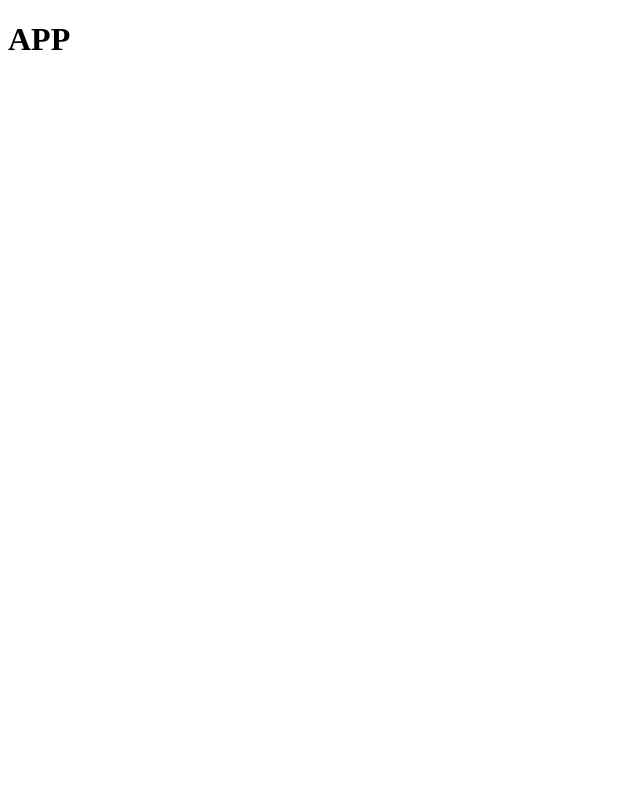
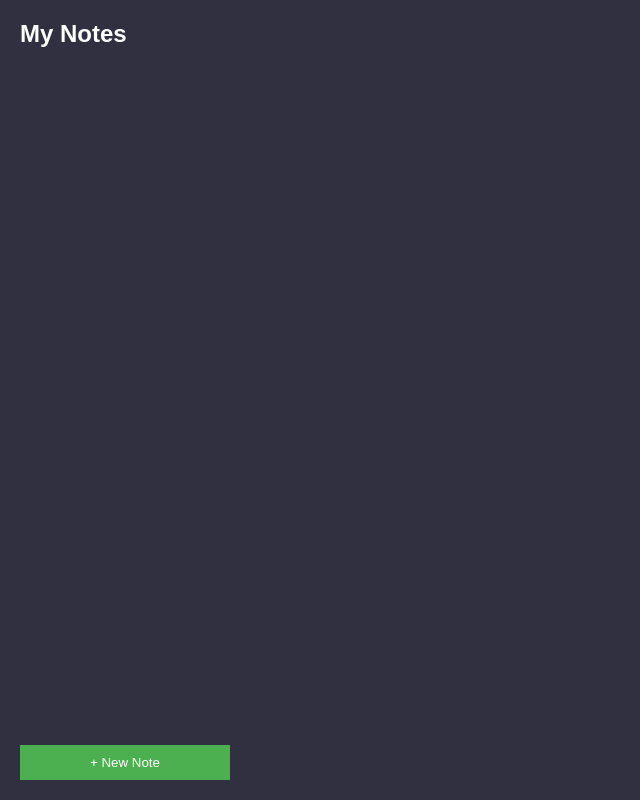
Before and after one commit to hwtrs/cloud-based-notes, a website: page app.html in a window 1280 px wide. Shown: the whole page, without its empty margins (0-640 px from the left). Drawn offline with Linux system fonts and the light colour scheme.

Commit message:
basic app working

```diff
--- a/app.html
+++ b/app.html
@@ -1,2 +1,17 @@
 <!DOCTYPE html>
-<h1>APP</h1>
+<html lang="en">
+<head>
+    <meta charset="UTF-8">
+    <meta name="viewport" content="width=device-width, initial-scale=1.0">
+    <title>Notes</title>
+    <link rel="stylesheet" href="app_style.css">
+</head>
+<body>
+    <div class="sidebar">
+        <h2>My Notes</h2>
+        <ul id="notesList"></ul>
+        <button id="newNoteBtn">+ New Note</button>
+    </div>
+    <div class="editor" contenteditable="true" id="editor"></div>
+</body>
+</html>
--- /dev/null
+++ b/app_style.css
@@ -0,0 +1,63 @@
+* {
+    margin: 0;
+    padding: 0;
+    box-sizing: border-box;
+    font-family: Arial, sans-serif;
+}
+
+body {
+    display: flex;
+    height: 100vh;
+    background: rgb(from rgb(48, 48, 65) r g b)
+}
+
+.sidebar {
+    width: 250px;
+    background: rgb(from rgb(48, 48, 65) r g b);
+    color: white;
+    padding: 20px;
+    display: flex;
+    flex-direction: column;
+}
+
+.sidebar h2 {
+    margin-bottom: 10px;
+}
+
+.sidebar ul {
+    list-style: none;
+    flex-grow: 1;
+    overflow-y: auto;
+}
+
+.sidebar ul li {
+    padding: 10px;
+    cursor: pointer;
+    border-bottom: 1px solid rgb(from rgb(48, 48, 65) r g b);
+}
+
+.sidebar ul li:hover {
+    background: rgb(from rgb(48, 48, 65) r g b);
+}
+
+#newNoteBtn {
+    padding: 10px;
+    background: #4CAF50;
+    color: white;
+    border: none;
+    cursor: pointer;
+}
+
+#newNoteBtn:hover {
+    background: #45a049;
+}
+
+.editor {
+    flex-grow: 1;
+    padding: 20px;
+    font-size: 18px;
+    outline: none;
+    border-left: 2px solid rgb(from rgb(48, 48, 65) r g b);
+    background: rgb(from rgb(48, 48, 65) r g b);
+    overflow-y: auto;
+}
--- a/scripts/login_handler.js
+++ b/scripts/login_handler.js
@@ -1,6 +1,6 @@
 import express from 'express'
 import cors from 'cors'
-import { getNote, getNotes, createNote, getPassword } from './server.js'
+import { getNote, getNotes, createLogin, getPassword } from './server.js'
 
 const app = express()
 app.use(cors());
@@ -29,8 +29,8 @@ app.post("/find_account", async (req, res) => {
 
 
 app.post("/notes", async (req, res) => {
-    const { title, contents} = req.body
-    const note = await createNote(title, contents)
+    const { username, pword} = req.body
+    const note = await createLogin(username, pword)
     res.status(201).send(note)
 })
 
```
Also changed, not shown: scripts/client.js (+4 -3 lines), scripts/server.js (+4 -4 lines), 1 other file.
